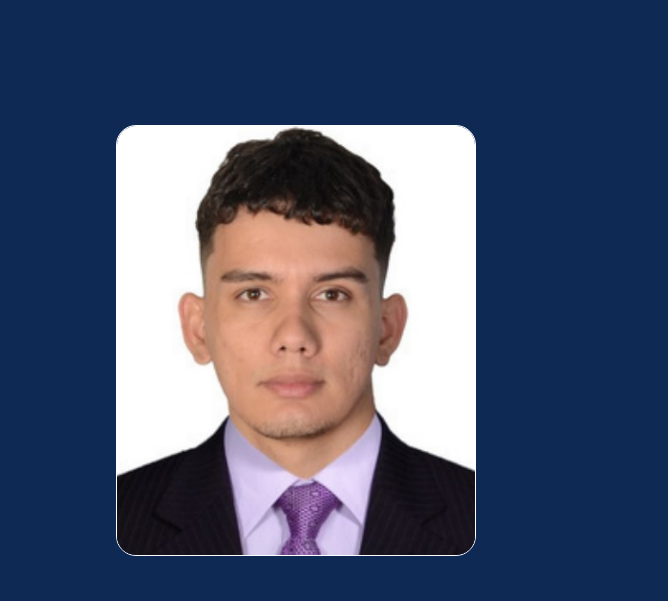
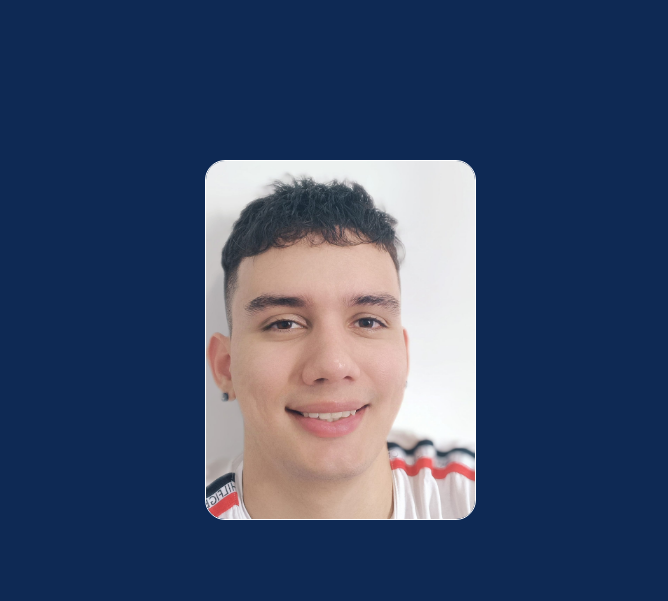
Before and after one commit to Mateo1099/Portafolio, a plain HTML site: page index.html in a window 1280 px wide. Shown: the part 173-774 px from the top of the page, 612-1280 px from the left. Drawn offline with nearby package versions, Linux system fonts and the light colour scheme.

Commit message:
se actulizo el html y css

```diff
--- a/index.html
+++ b/index.html
@@ -52,7 +52,7 @@
         </div>
     </section>
 
-        <img class="Presentacion__imagen" src="./assets/FOTO.jpg" alt="imagen de perfil de Mateo">
+        <img class="Presentacion__imagen" src="./assets/FOTO2.jpg" alt="imagen de perfil de Mateo">
 
 
     </main>
--- a/styles/style.css
+++ b/styles/style.css
@@ -125,7 +125,7 @@ body{
 
 .Presentacion__imagen{
 
-    width: 40%;
+    width: 30%;
     border: 1px solid #ffffff; /* Borde azul de 1 píxel */
     border-radius: 20px; /* Bordes redondeados */
 
```
Also changed, not shown: assets/FOTO2.jpg (added).
